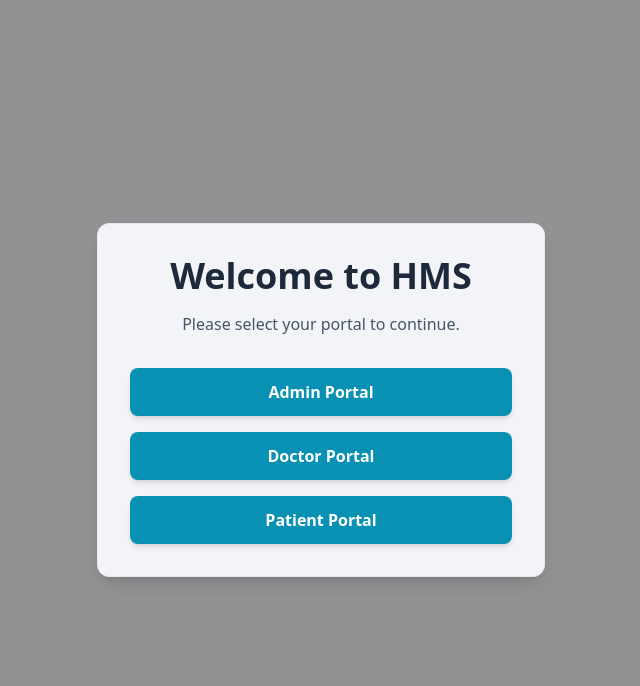
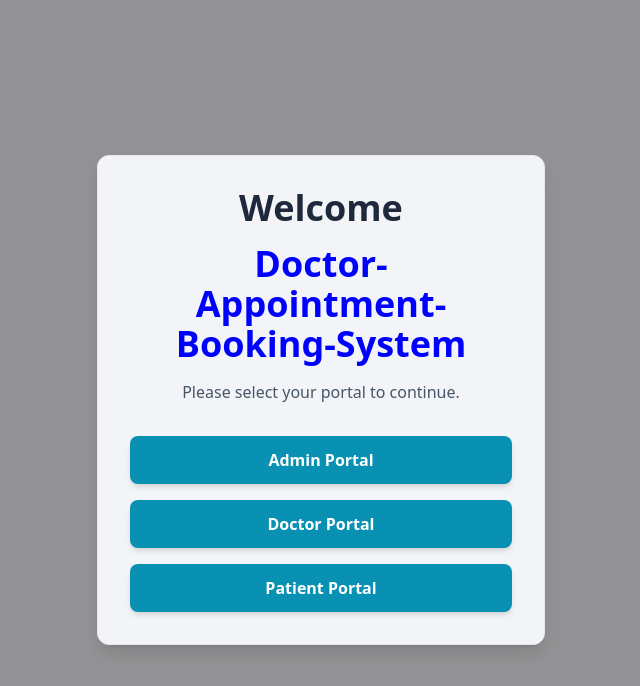
Before and after one commit to NskAbdul/doctor-appointment-booking, a website: page public/index.html in a window 1280 px wide. Shown: the whole page, without its empty margins (319-959 px from the left). Drawn offline with nearby package versions, Linux system fonts and the light colour scheme.

Commit message:
Initial commit

```diff
--- a/public/index.html
+++ b/public/index.html
@@ -3,7 +3,7 @@
 <head>
     <meta charset="UTF-8">
     <meta name="viewport" content="width=device-width, initial-scale=1.0">
-    <title>Hospital Management System</title>
+    <title>Doctor-Appointment-Booking-System</title>
     <script src="https://cdn.tailwindcss.com"></script>
 
     <style>
@@ -33,7 +33,8 @@
 </head>
 <body class="bg-gray-100 flex items-center justify-center min-h-screen background-image-container">
     <div class="bg-slate-50 p-8 rounded-xl shadow-lg w-full max-w-md text-center bg-opacity-95 relative z-10 backdrop-blur-sm border border-gray-200">
-        <h1 class="text-4xl font-bold mb-4 text-slate-800">Welcome to HMS</h1>
+        <h1 class="text-4xl font-bold mb-4 text-slate-800">Welcome</h1>
+        <h5 class="text-4xl font-bold mb-4"  style="color: blue;">Doctor-Appointment-Booking-System</h5>
         <p class="text-slate-600 mb-8">Please select your portal to continue.</p>
         <div class="space-y-4">
             <a href="/admin-login.html" class="block w-full bg-cyan-600 hover:bg-cyan-700 text-white font-semibold py-3 px-4 rounded-lg shadow-md hover:shadow-lg transform hover:-translate-y-1 transition-all duration-300">
```
Also changed, not shown: server.js (+5 -5 lines), 2 other files.
